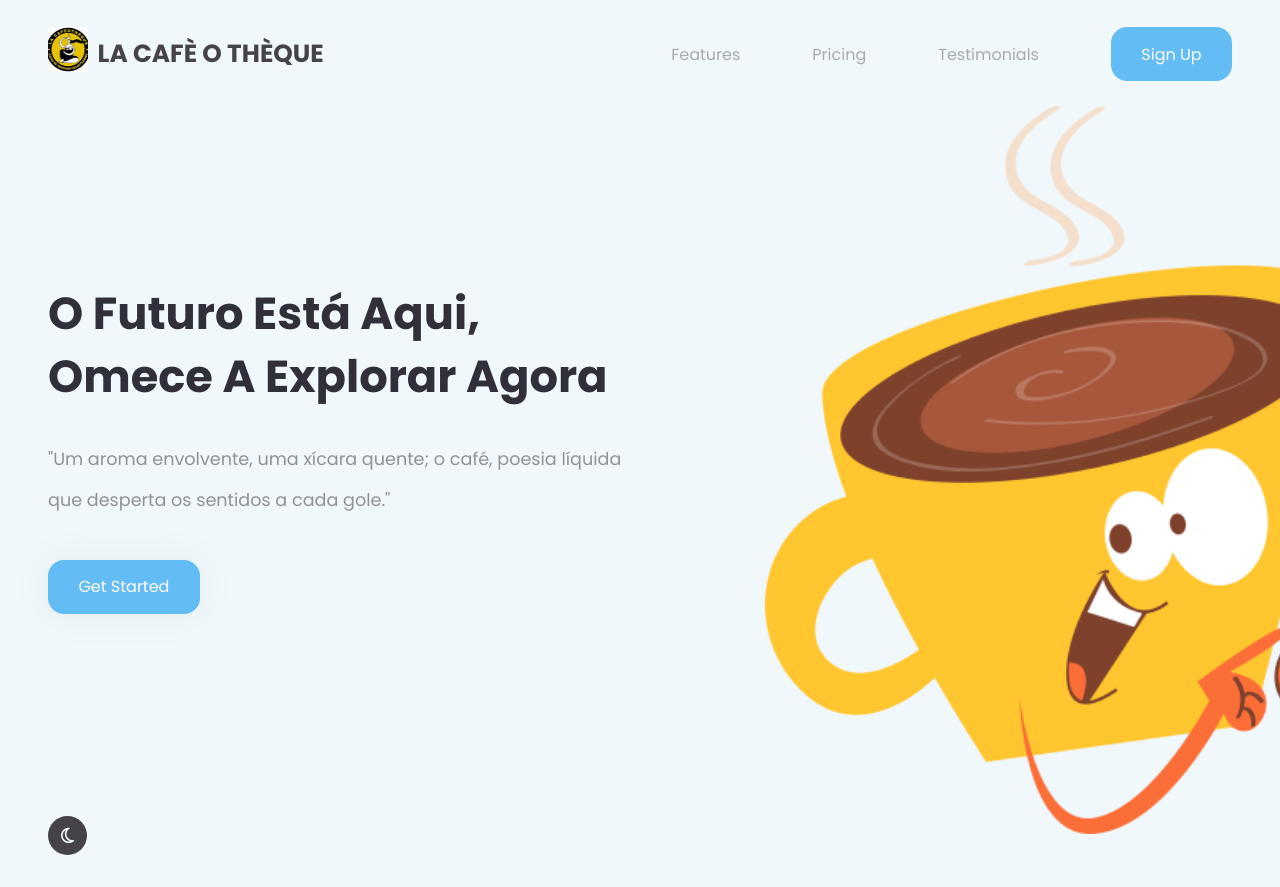
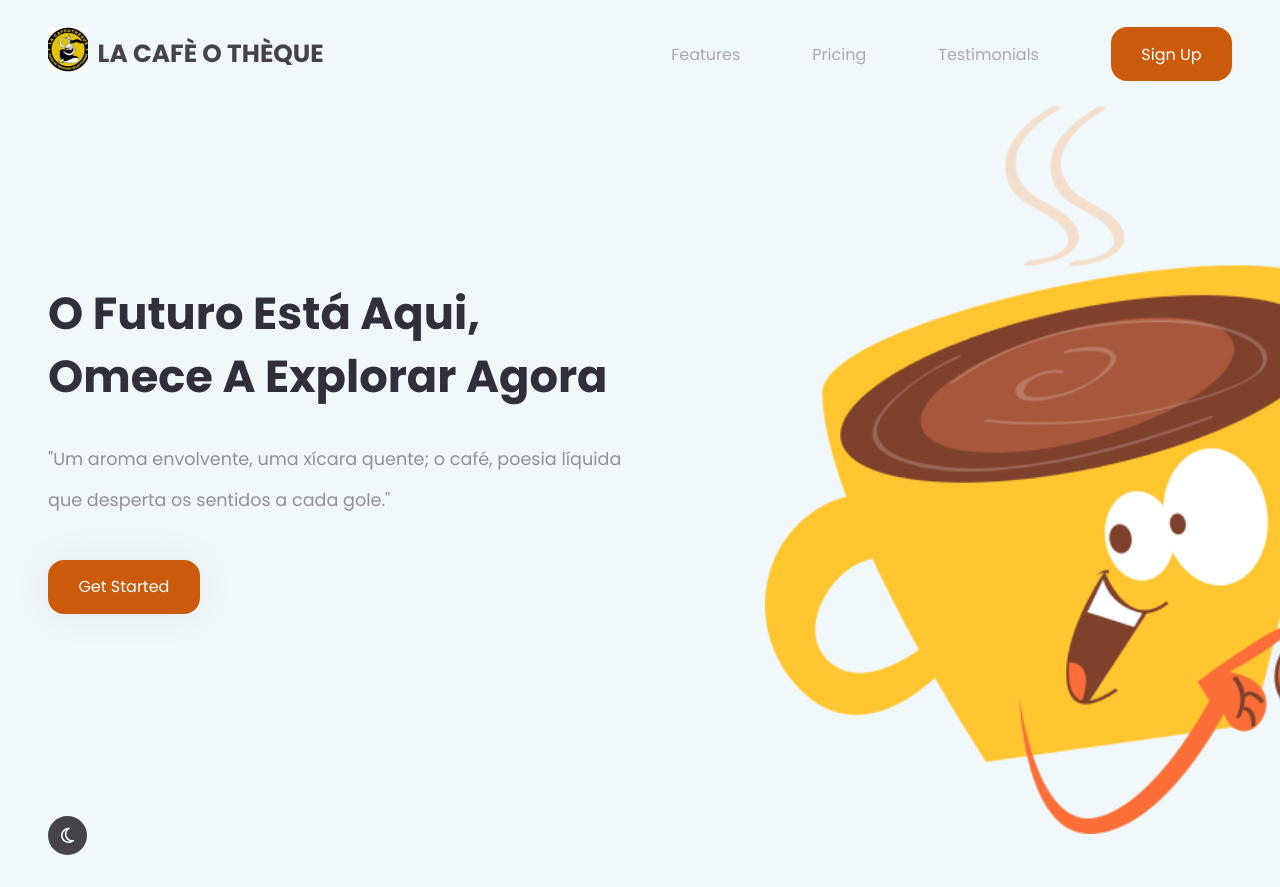
Before and after one commit to IgorGabrielSouza/recupera-o-3-tri-, a plain HTML site: page index.html in a window 1280 px wide. Drawn offline with Linux system fonts and the light colour scheme.

Commit message:
Mudanças na cor

```diff
--- a/style.css
+++ b/style.css
@@ -1,8 +1,8 @@
 @import url("https://fonts.googleapis.com/css2?family=Poppins:wght@100;200;300;400;500;600;700;800;900&display=swap");
 
 .light {
-  --mainColor: #64bcf4;
-  --hoverColor: #5bacdf;
+  --mainColor: #cb5b0a;
+  --hoverColor: #cb5b0a;
   --backgroundColor: #f1f8fc;
   --darkOne: #312f3a;
   --darkTwo: #45424b;
@@ -11,8 +11,8 @@
 }
 
 .dark {
-  --mainColor: #64bcf4;
-  --hoverColor: #5bacdf;
+  --mainColor: #cb5b0a;
+  --hoverColor: #cb5b0a;
   --backgroundColor: #192e3a;
   --darkOne: #f3f3f3;
   --darkTwo: #fff;
```
